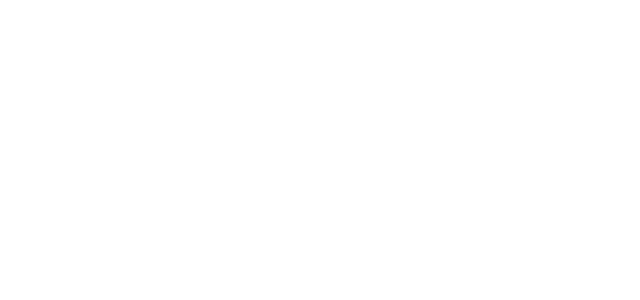
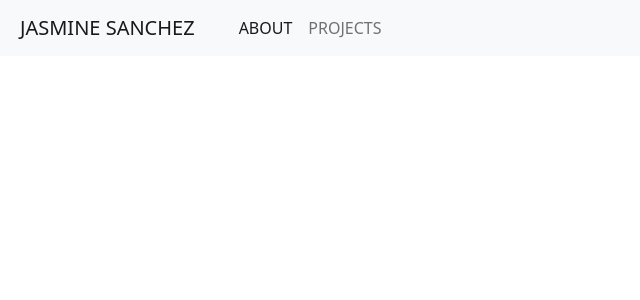
Before and after one commit to jasminekay505/Jasmine-Sanchez, a React (Create React App) app: page / in a window 1280 px wide. Shown: the top 300 px of the page, without its empty margins (0-640 px from the left). Built offline with nearby package versions, Linux system fonts and the light colour scheme.

Commit message:
Setting up navbar and react router

```diff
--- a/package.json
+++ b/package.json
@@ -6,8 +6,10 @@
     "@testing-library/jest-dom": "^5.12.0",
     "@testing-library/react": "^11.2.6",
     "@testing-library/user-event": "^12.8.3",
+    "bootstrap": "^5.0.1",
     "react": "^17.0.2",
     "react-dom": "^17.0.2",
+    "react-router-dom": "^5.2.0",
     "react-scripts": "4.0.3",
     "web-vitals": "^1.1.2"
   },
--- a/src/App.js
+++ b/src/App.js
@@ -1,8 +1,19 @@
+import React from "react";
+import { BrowserRouter as Router, Route, Switch } from "react-router-dom";
+import About from "./pages/About";
+import Projects from "./pages/Project";
 import './index.css';
 
 function App() {
-  return (<div>
+  return (
+    <Router>
+    <div>
+      <Switch>
+        <Route exact path="/" component={About} />
+        <Route exact path="/projects" component={Projects} />
+      </Switch>
     </div>
+  </Router>
   );
 }
 
--- a/src/components/Header/index.js
+++ b/src/components/Header/index.js
@@ -2,4 +2,5 @@
 import "./style.css";
 
 
+
 export default Header;
--- a/src/components/NavBar/index.js
+++ b/src/components/NavBar/index.js
@@ -1,5 +1,28 @@
 import React from "react";
 import "./style.css";
+import { Link } from "react-router-dom";
 
+function Nav() {
+    return (
+        <div>
+            <nav className="navbar navbar-expand-lg navbar-light bg-light">
+                <Link className="navbar-brand mb-0 h1" to="/">JASMINE SANCHEZ</Link>
+                <button className="navbar-toggler" type="button" data-toggle="collapse" data-target="#navbarNav" aria-controls="navbarNav" aria-expanded="false" aria-label="Toggle navigation">
+                    <span className="navbar-toggler-icon"></span>
+                </button>
+                <div className="collapse navbar-collapse" id="navbarNav">
+                    <ul className=" nav navbar-nav ml-auto">
+                        <li className="nav-item active">
+                            <Link className="nav-link active" to="/">ABOUT</Link>
+                        </li>
+                        <li className="nav-item active">
+                            <Link className="nav-link" to="/projects">PROJECTS</Link>
+                        </li>
+                    </ul>
+                </div>
+            </nav>
+        </div>
+    )
+}
 
 export default Nav;
--- a/src/components/NavBar/style.css
+++ b/src/components/NavBar/style.css
@@ -0,0 +1,4 @@
+.navbar-brand{
+    padding: 10px 20px;
+    font-weight: bold;
+}
--- a/src/index.css
+++ b/src/index.css
@@ -1,13 +1,5 @@
 body {
-  margin: 0;
-  font-family: -apple-system, BlinkMacSystemFont, 'Segoe UI', 'Roboto', 'Oxygen',
-    'Ubuntu', 'Cantarell', 'Fira Sans', 'Droid Sans', 'Helvetica Neue',
-    sans-serif;
-  -webkit-font-smoothing: antialiased;
-  -moz-osx-font-smoothing: grayscale;
+  padding:0;
+  margin:0;
+  font-family: 'Open Sans', sans-serif;
 }
-
-code {
-  font-family: source-code-pro, Menlo, Monaco, Consolas, 'Courier New',
-    monospace;
-}
--- a/src/index.js
+++ b/src/index.js
@@ -2,6 +2,7 @@
 import ReactDOM from 'react-dom';
 import './index.css';
 import App from './App';
+import 'bootstrap/dist/css/bootstrap.min.css';
 
 ReactDOM.render(
   <React.StrictMode>
--- a/src/pages/About.js
+++ b/src/pages/About.js
@@ -0,0 +1,10 @@
+import React from "react";
+import Nav from "../components/NavBar";
+
+function About () {
+    return (
+        <Nav/>
+    )
+}
+
+export default About
--- a/src/pages/Project.js
+++ b/src/pages/Project.js
@@ -0,0 +1,10 @@
+import React from "react";
+import Nav from "../components/NavBar";
+
+function Project () {
+    return (
+        <Nav/>
+    )
+}
+
+export default Project
```
Also changed, not shown: 1 other file (tests, documents, lock files or other folders).
